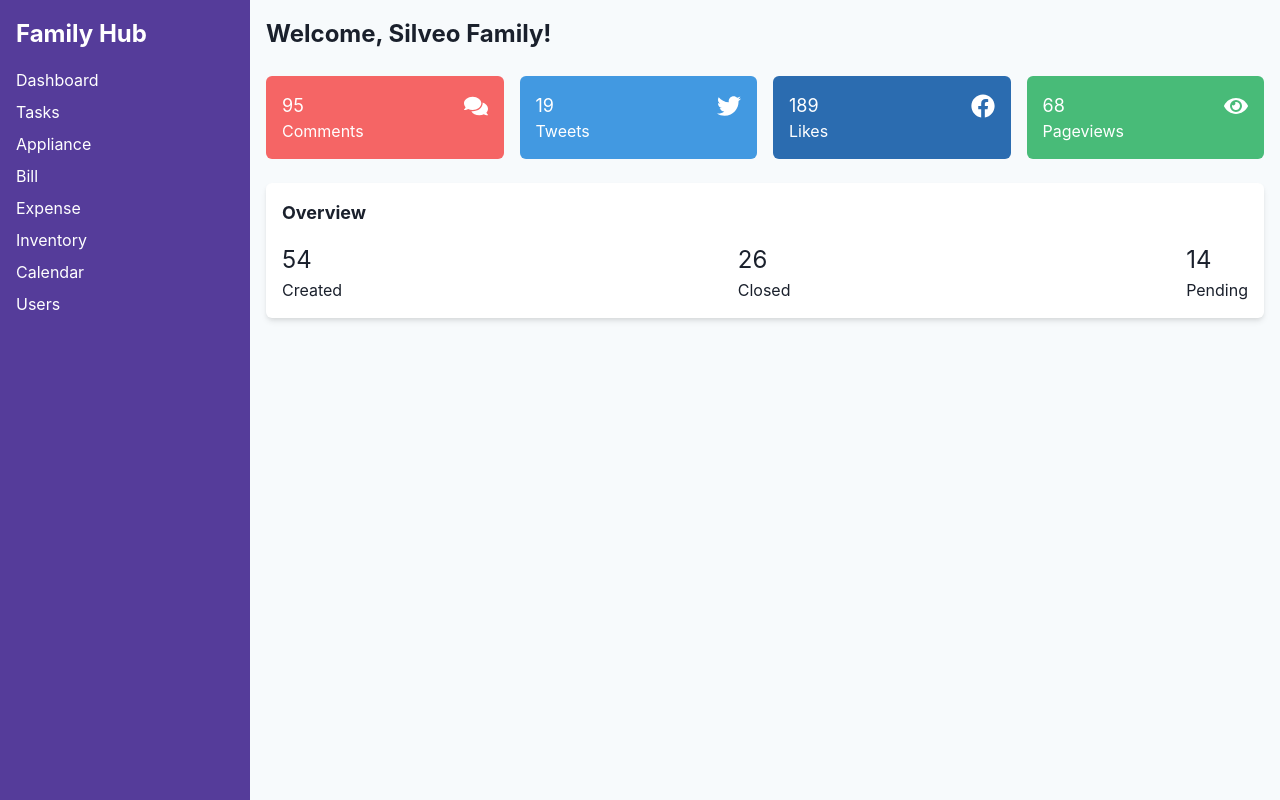
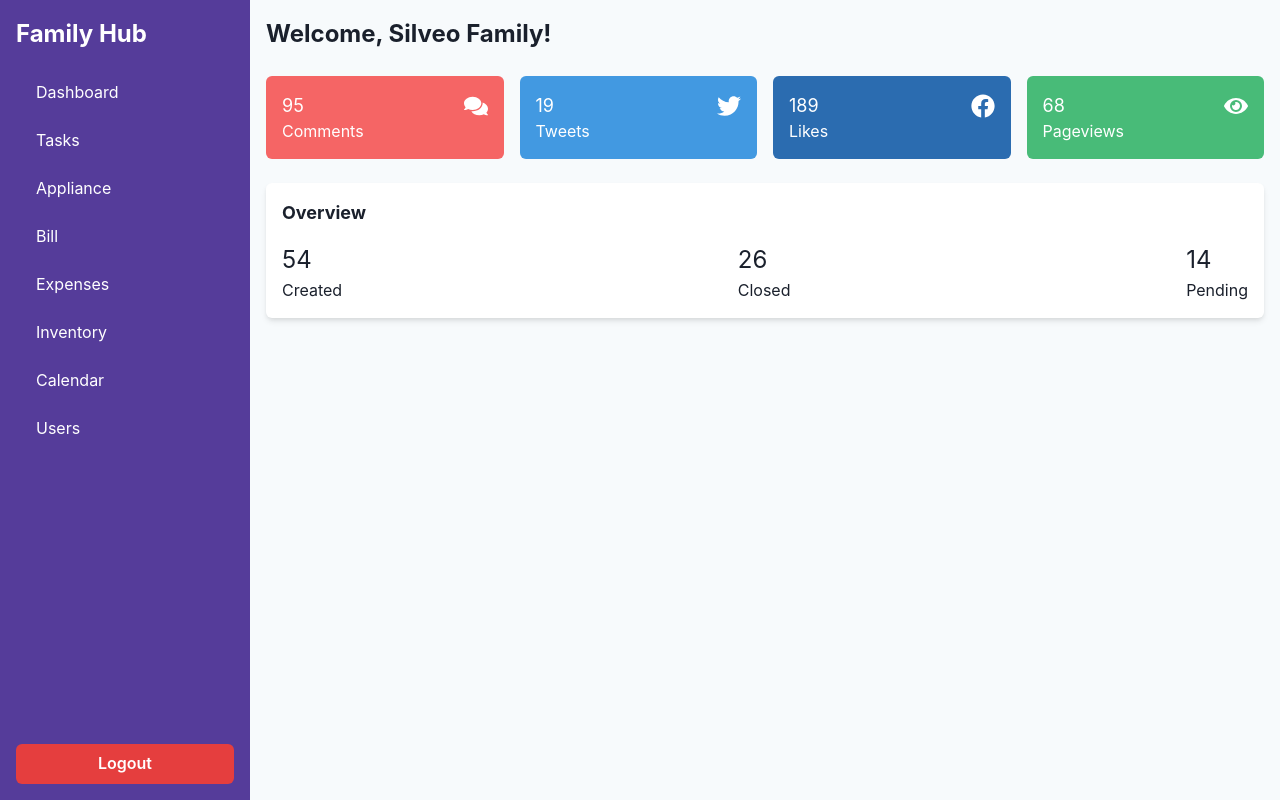
Before and after one commit to Shan060603/House-Management-WebApp-Frontend, a Next.js app: page /dashboard in a window 1280 px wide. Built offline with nearby package versions, Linux system fonts and the light colour scheme.

Commit message:
Refactor dashboard layout to use dynamic links and add logout button

```diff
--- a/src/pages/dashboard.js
+++ b/src/pages/dashboard.js
@@ -4,29 +4,66 @@ import {
   Text,
   Grid,
   GridItem,
-  Avatar,
-  IconButton,
+  Link,
+  Button,
 } from "@chakra-ui/react";
 import { FaFacebook, FaTwitter, FaEye, FaComments } from "react-icons/fa";
-import { IoMdNotifications } from "react-icons/io";
+import { useRouter } from "next/router";
 
 export default function Dashboard() {
+  const router = useRouter();
+
   return (
     <Flex>
       {/* Sidebar */}
-      <Box w="250px" bg="purple.700" color="white" p="4" minH="100vh">
+      <Flex
+        w="250px"
+        bg="purple.700"
+        color="white"
+        p="4"
+        minH="100vh"
+        direction="column" // Stack vertically
+      >
         <Text fontSize="24px" fontWeight="bold" mb="4">
           Family Hub
         </Text>
-        <Text mb="2">Dashboard</Text>
-        <Text mb="2">Tasks</Text>
-        <Text mb="2">Appliance</Text>
-        <Text mb="2">Bill</Text>
-        <Text mb="2">Expense</Text>
-        <Text mb="2">Inventory</Text>
-        <Text mb="2">Calendar</Text>
-        <Text mb="2">Users</Text>
-      </Box>
+        {[
+          { label: "Dashboard", href: "dashboard" },
+          { label: "Tasks", href: "task" },
+          { label: "Appliance", href: "appliance" },
+          { label: "Bill", href: "bill" },
+          { label: "Expenses", href: "expense" },
+          { label: "Inventory", href: "inventory" },
+          { label: "Calendar", href: "calendar" },
+          { label: "Users", href: "user" },
+        ].map((item) => (
+          <Link
+            key={item.href}
+            w="full"
+            display={"block"}
+            px={5}
+            py={3}
+            color={"white"}
+            _active={{ bg: "teal.500", color: "white" }}
+            _hover={{ bg: "teal.500", color: "white" }}
+            href={item.href}
+          >
+            {item.label}
+          </Link>
+        ))}
+
+        {/* Logout Button at the Bottom */}
+        <Button
+          onClick={() => router.push("/login")}
+          bg="red.500"
+          color="white"
+          mt="auto" // Push to the bottom
+          w="full"
+          _hover={{ bg: "red.600" }}
+        >
+          Logout
+        </Button>
+      </Flex>
 
       {/* Main Content */}
       <Box flex="1" p="4" bg="gray.50">
@@ -74,7 +111,6 @@ export default function Dashboard() {
           <Text fontSize="lg" fontWeight="bold" mb="4">
             Overview
           </Text>
-          {/* Sample Data Overview */}
           <Flex justify="space-between">
             <Box>
               <Text fontSize="2xl">54</Text>
```
